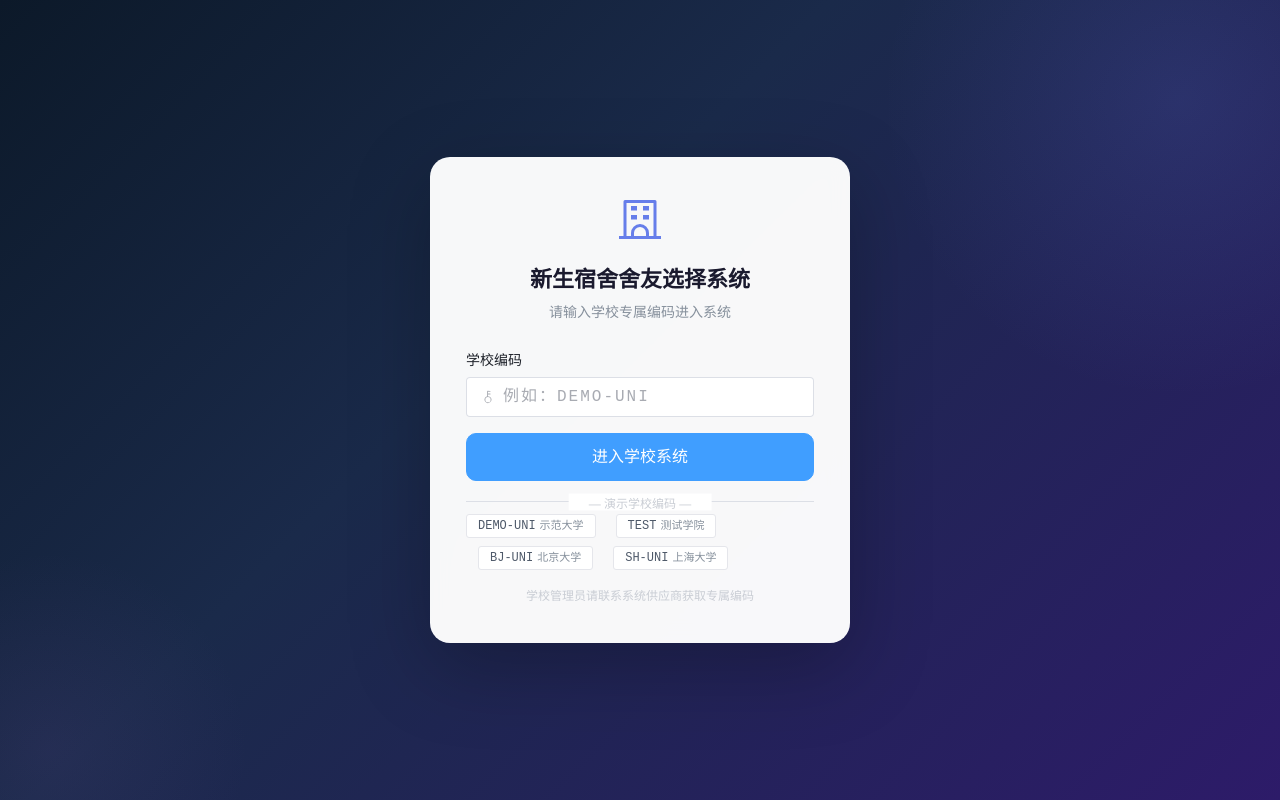
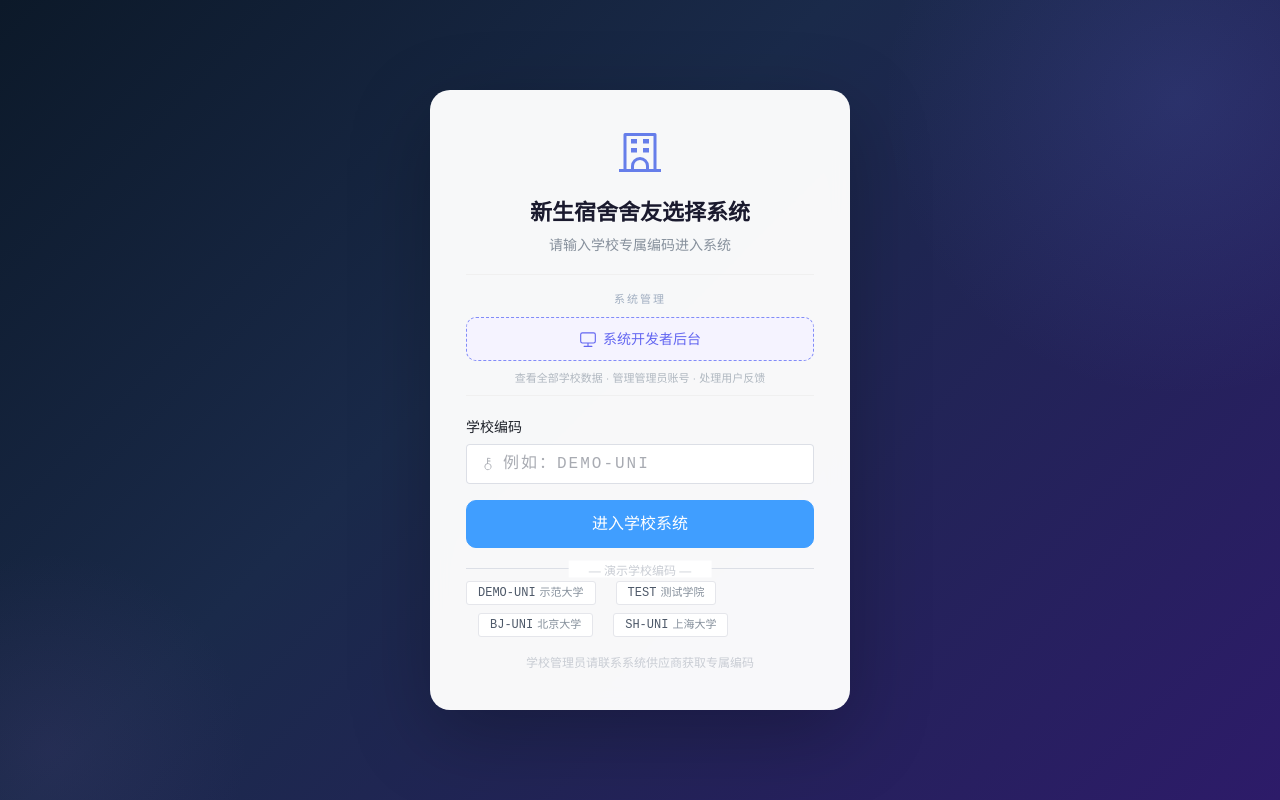
Before and after one commit to sy25255/dorm-match, a Vue app in the folder frontend/: page / in a window 1280 px wide. Built offline with nearby package versions, Linux system fonts and the light colour scheme.

Commit message:
feat: 系统开发者入口移到首页 - SchoolEntry.vue 上方独立入口，无需学校编码直接进入全局后台

```diff
--- a/frontend/src/views/SchoolEntry.vue
+++ b/frontend/src/views/SchoolEntry.vue
@@ -39,6 +39,13 @@ async function enterSchool() {
 function onKeyUp(e: KeyboardEvent) {
   if (e.key === 'Enter') enterSchool()
 }
+
+function enterAsDeveloper() {
+  userStore.demoDevLogin()
+  localStorage.removeItem('schoolCode')
+  localStorage.removeItem('schoolName')
+  router.push('/dev')
+}
 </script>
 
 <template>
@@ -50,6 +57,20 @@ function onKeyUp(e: KeyboardEvent) {
         </div>
         <h1 class="entry-title">新生宿舍舍友选择系统</h1>
         <p class="entry-subtitle">请输入学校专属编码进入系统</p>
+      </div>
+
+      <div class="dev-entry">
+        <div class="dev-divider">
+          <span class="dev-divider-text">系统管理</span>
+        </div>
+        <el-button
+          class="dev-entry-btn"
+          @click="enterAsDeveloper"
+        >
+          <el-icon :size="18"><Monitor /></el-icon>
+          <span>系统开发者后台</span>
+        </el-button>
+        <p class="dev-entry-hint">查看全部学校数据 · 管理管理员账号 · 处理用户反馈</p>
       </div>
 
       <div class="entry-form">
@@ -145,10 +166,50 @@ function onKeyUp(e: KeyboardEvent) {
   backdrop-filter: blur(10px);
 }
 
-.entry-header { text-align: center; margin-bottom: 28px; }
+.entry-header { text-align: center; margin-bottom: 20px; }
 .entry-icon { margin-bottom: 12px; }
 .entry-title { font-size: 22px; font-weight: 700; color: #1a1a2e; margin: 0 0 8px; }
 .entry-subtitle { font-size: 14px; color: #86909c; margin: 0; }
+
+.dev-entry {
+  text-align: center;
+  padding: 14px 0 10px;
+  margin-bottom: 20px;
+  border-top: 1px solid #f0f0f0;
+  border-bottom: 1px solid #f0f0f0;
+}
+.dev-divider {
+  position: relative;
+  margin-bottom: 10px;
+}
+.dev-divider-text {
+  display: inline-block;
+  padding: 0 12px;
+  font-size: 11px;
+  color: #a0aec0;
+  text-transform: uppercase;
+  letter-spacing: 2px;
+  position: relative;
+}
+.dev-entry-btn {
+  width: 100%;
+  height: 44px;
+  font-size: 14px;
+  border-radius: 10px;
+  border: 1.5px dashed #818cf8;
+  color: #6366f1;
+  background: #f5f3ff;
+}
+.dev-entry-btn:hover {
+  background: #818cf8;
+  color: #fff;
+  border-color: #818cf8;
+}
+.dev-entry-hint {
+  margin: 8px 0 0;
+  font-size: 11px;
+  color: #b0b8c0;
+}
 
 .entry-form { margin-bottom: 8px; }
 .entry-label { display: block; font-size: 14px; font-weight: 500; color: #1d2129; margin-bottom: 8px; }
```
